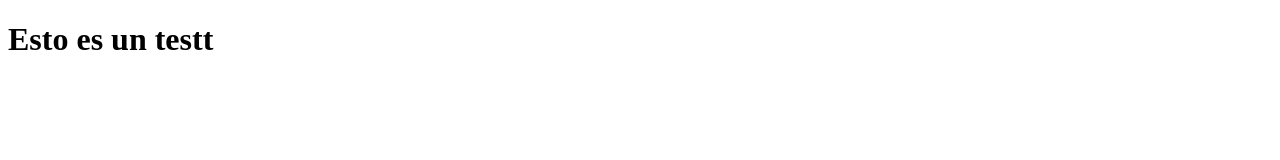
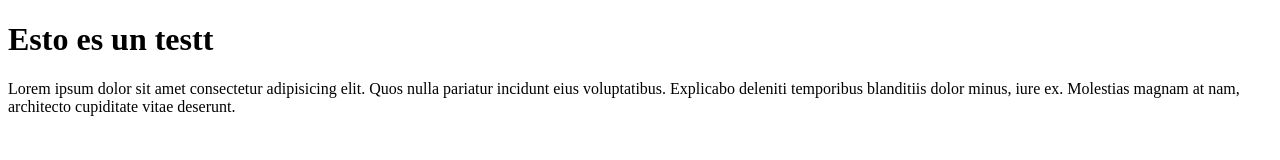
Before and after one commit to migurm/HTML, a plain HTML site: page test.html in a window 1280 px wide. Drawn offline with Linux system fonts and the light colour scheme.

Commit message:
modificaciones

```diff
--- a/test.html
+++ b/test.html
@@ -8,5 +8,6 @@
 </head>
 <body>
     <h1>Esto es un testt</h1>
+    <p>Lorem ipsum dolor sit amet consectetur adipisicing elit. Quos nulla pariatur incidunt eius voluptatibus. Explicabo deleniti temporibus blanditiis dolor minus, iure ex. Molestias magnam at nam, architecto cupiditate vitae deserunt.</p>
 </body>
 </html>
```
